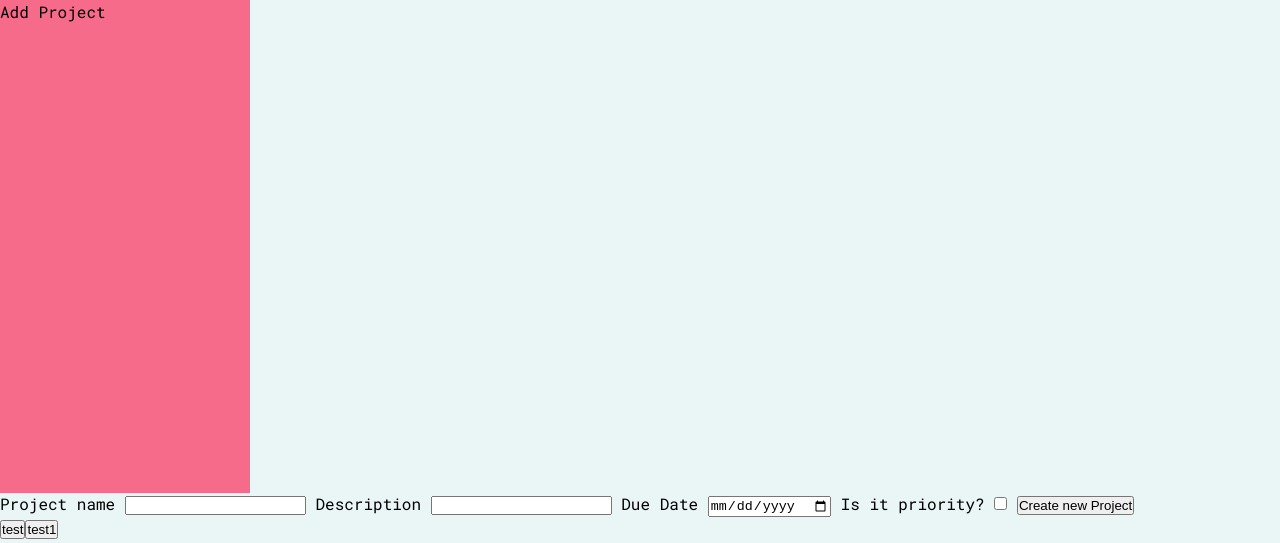
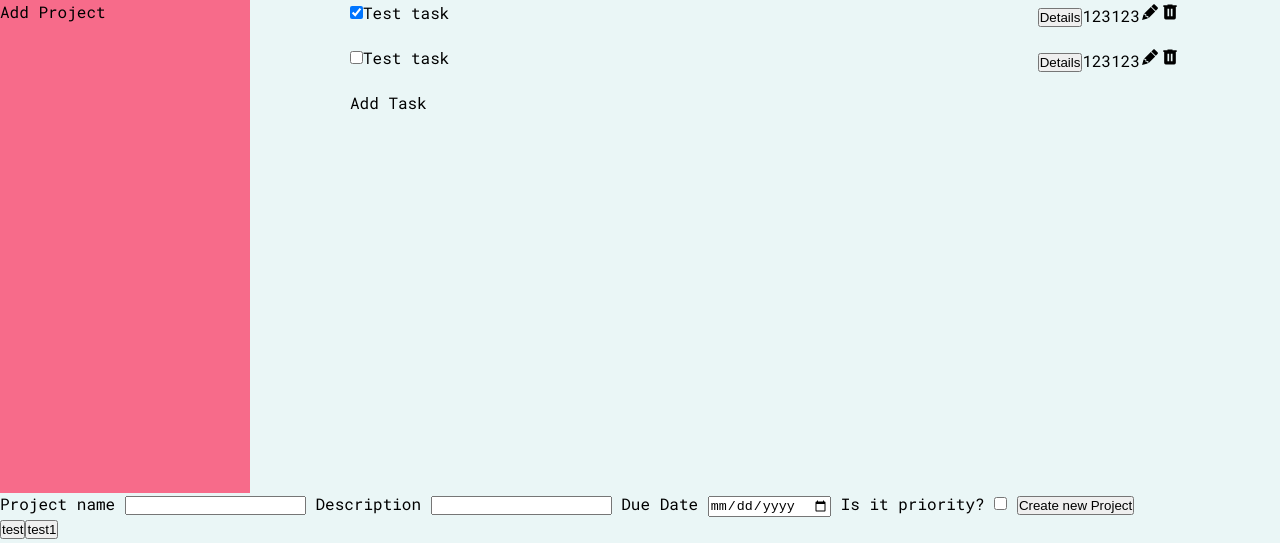
Before and after one commit to Chloe199719/todolist, a website built with webpack: page dist/index.html in a window 1280 px wide. Shown: the part 257-800 px from the top of the page. Built offline with nearby package versions, Linux system fonts and the light colour scheme; a web font is replaced by a local one.

Commit message:
To many changes

```diff
--- a/package.json
+++ b/package.json
@@ -23,10 +23,12 @@
     "css-loader": "^6.7.3",
     "html-webpack-plugin": "^5.5.0",
     "style-loader": "^3.3.1",
+    "svg-inline-loader": "^0.8.2",
     "webpack": "^5.75.0",
     "webpack-cli": "^5.0.1"
   },
   "dependencies": {
+    "@mdi/font": "^7.1.96",
     "lodash": "^4.17.21"
   }
 }
--- a/src/create.js
+++ b/src/create.js
@@ -68,16 +68,24 @@ const elements = (() => {
   const span = (a, b) => {
     const span1 = document.createElement(`span`);
     span1.textContent = a;
+    if (b === undefined) return span1;
     span1.setAttribute(`id`, b);
     return span1;
   };
   const footer = () => {
     return document.createElement(`footer`);
   };
-  const button = (a) => {
+  const button = (a, b) => {
     let button1 = document.createElement(`button`);
-    button1.classList.add(a);
+    button1.textContent = a;
+    button1.classList.add(b);
     return button1;
+  };
+  const input = (a, b) => {
+    let input1 = document.createElement(`input`);
+    input1.setAttribute("type", a);
+    input1.setAttribute(`id`, b);
+    return input1;
   };
   return {
     paragraph,
@@ -96,6 +104,7 @@ const elements = (() => {
     h3,
     footer,
     button,
+    input,
   };
 })();
 
--- a/src/index.js
+++ b/src/index.js
@@ -9,6 +9,12 @@ import { loadProject, loadNav } from "./loadProject";
 const createprojectbtn = document.querySelector(`#createProject`);
 const testbtn = document.querySelector(`#testbtn`);
 const testbtn1 = document.querySelector(`#testbtn1`);
+const inbox = document.querySelector(`#inbox`);
+
+inbox.addEventListener(`click`, function (e) {
+  loadProject(currentProjects[0], 0);
+});
+
 createprojectbtn.addEventListener(`click`, createproject);
 
 testbtn.addEventListener(`click`, function (e) {
@@ -23,12 +29,12 @@ addnewProject(`Inbox`, `Make  the Tododo List`, "3days", true, []);
 addnewProject(`Todo List2`, `Make  the Tododo List`, "3days", true, []);
 addnewProject(`Todo List3`, `Make  the Tododo List`, "3days", true, []);
 addnewProject(`Todo List4`, `Make  the Tododo List`, "3days", true, []);
-addnewTask(0, `Test task`, `This is a Test task desc`, false, false);
-addnewTask(0, `Test task`, `This is a Test task desc`, false, false);
-addnewTask(0, `Test task`, `This is a Test task desc`, false, false);
-addnewTask(0, `Test task`, `This is a Test task desc`, false, false);
-addnewTask(1, `Test task`, `This is a Test task desc`, false, false);
-loadProject(currentProjects[0]);
+addnewTask(0, `Test task`, `This is a Test task desc`, 0, "123124", false);
+addnewTask(0, `Test task`, `This is a Test task desc`, 1, "123123", true);
+addnewTask(0, `Test task`, `This is a Test task desc`, 2, "123123", false);
+addnewTask(2, `Test task`, `This is a Test task desc`, 2, "1233123", false);
+addnewTask(1, `Test task`, `This is a Test task desc`, 0, 123123, false);
+loadProject(currentProjects[0], 0);
 loadNav(currentProjects);
 // addnewProject(`Todo List`, `Make  the Tododo List`, "3days", true, {});
 // console.log(currentProjects);
--- a/src/loadProject.js
+++ b/src/loadProject.js
@@ -1,11 +1,33 @@
 import elements from "./create";
+import trash from "./trash-can.svg";
+import pencil from "./lead-pencil.svg";
+import { removeTask, updateItsDone } from "./taskmanager";
 
-const loadProject = function (proj) {
+const loadProject = function (proj, projI) {
   const main = document.querySelector(`main`);
   main.textContent = "";
   const tasklist = elements.ul();
-  proj.task.forEach((a) => {
-    let temp = elements.li(a.title);
+
+  tasklist.classList.add("task-list");
+  proj.task.forEach((a, index) => {
+    let temp = elements.li();
+    const dev1temp = elements.div(`leftDetails`);
+    let input1 = elements.input(`checkbox`, `itsdone`);
+    input1.checked = a.itsdone;
+    input1.addEventListener(`click`, function (e) {
+      updateItsDone(projI, index, input1.checked);
+    });
+    let divtemp = elements.div(`rightDetails`);
+    let tempbtndetails = elements.button("Details", `details`);
+    let span1 = elements.span(a.dueDate);
+    let pencil1 = elements.img(pencil, "20px", "20px");
+    let trash1 = elements.img(trash, `20px`, `20px`);
+    trash1.addEventListener(`click`, function (e) {
+      removeTask(projI);
+    });
+    divtemp.append(tempbtndetails, span1, pencil1, trash1);
+    dev1temp.append(input1, elements.span(`${a.title}`));
+    temp.append(dev1temp, divtemp);
     tasklist.appendChild(temp);
   });
   const addTask = elements.li(`Add Task`);
@@ -21,7 +43,7 @@ const loadNav = function (proj) {
     if (a === 0) return;
     let temp = elements.li(element.name);
     temp.addEventListener(`click`, function (e) {
-      loadProject(element);
+      loadProject(element, a);
     });
     projects.appendChild(temp);
   });
--- a/src/style.css
+++ b/src/style.css
@@ -32,3 +32,15 @@ nav {
   background: #f76b8a;
   grid-area: nav;
 }
+main {
+  padding: 20px 100px;
+}
+main h2 {
+  text-align: center;
+  font-size: 4em;
+}
+.task-list li {
+  display: flex;
+  justify-content: space-between;
+  padding: 10px 0;
+}
--- a/src/task.js
+++ b/src/task.js
@@ -1,8 +1,9 @@
 class Task {
-  constructor(title, description, priority, itsdone) {
+  constructor(title, description, priority, dueDate, itsdone) {
     this.title = title;
     this.description = description;
     this.priority = priority;
+    this.dueDate = dueDate;
     this.itsdone = itsdone;
   }
 }
--- a/src/taskmanager.js
+++ b/src/taskmanager.js
@@ -1,20 +1,30 @@
+import { loadProject } from "./loadProject";
 import { currentProjects } from "./manageproject";
 import Task from "./task";
 
 //  Creates New Task and Stores in the Project.task Array
-const addnewTask = function (index, title, description, priority, itsdone) {
+const addnewTask = function (
+  index,
+  title,
+  description,
+  priority,
+  dueDate,
+  itsdone
+) {
   currentProjects[index].task.push(
-    new Task(title, description, priority, itsdone)
+    new Task(title, description, priority, dueDate, itsdone)
   );
 };
 
 //  Removes Task From the Task Array
 const removeTask = function (projI, taskI) {
   currentProjects[projI].task.splice(taskI, 1);
+  loadProject(currentProjects[projI], projI);
 };
 //  Updates Its Done value
 const updateItsDone = function (projI, taskI, uitsdone) {
   currentProjects[projI].task[taskI].itsdone = uitsdone;
+  loadProject(currentProjects[projI], projI);
 };
 
 //  Updates  Prio Value
--- a/webpack.config.js
+++ b/webpack.config.js
@@ -20,6 +20,10 @@ module.exports = {
         test: /\.(png|svg|jpg|jpeg|gif)$/i,
         type: "asset/resource",
       },
+      {
+        test: /\.svg$/,
+        loader: "svg-inline-loader",
+      },
     ],
   },
 };
```
Also changed, not shown: dist/5b77d777069c8253eb74.svg (added), dist/b4a7b26be64c05d0f239.svg (added), dist/index.html, src/lead-pencil.svg (added), src/trash-can.svg (added), 2 other files.
